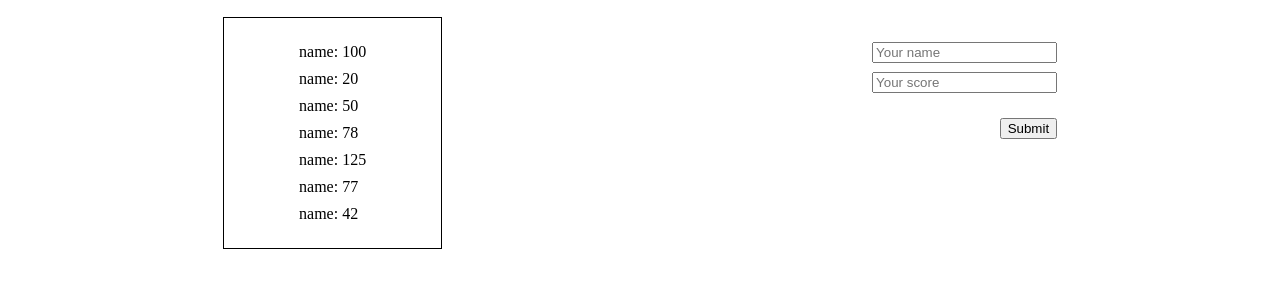
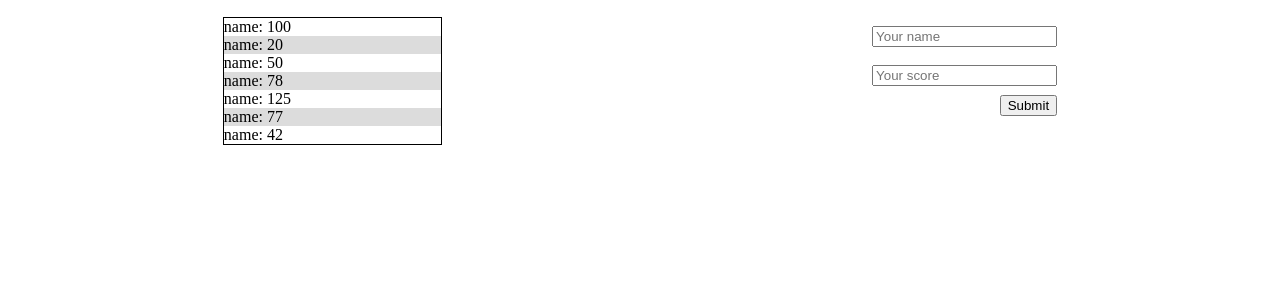
Before and after one commit to astroboyReloaded/Leaderboard, a website built with webpack: page src/index.html in a window 1280 px wide. Shown: the part 130-418 px from the top of the page. Built offline with nearby package versions, Linux system fonts and the light colour scheme.

Commit message:
Add submitScore.js module

```diff
--- a/src/index.js
+++ b/src/index.js
@@ -1,6 +1,17 @@
 import './style.css';
-import { renderScores } from './modules/store';
+import renderScores from './modules/renderScores.js';
+import submitScore from './modules/submitScore.js';
+
+const [refreshBtn, submitBtn] = document.getElementsByTagName('button');
 
 window.onload = () => {
   renderScores();
 };
+
+refreshBtn.onclick = () => {
+  renderScores();
+};
+
+submitBtn.onclick = (e) => {
+  submitScore(e);
+};
--- /dev/null
+++ b/src/modules/renderScores.js
@@ -0,0 +1,13 @@
+import Scores from '../../temporaryDb.js';
+
+const scoresDiv = document.getElementById('scores');
+
+const renderScores = () => {
+  scoresDiv.innerHTML = `<ul class="scoresUl">
+    ${Scores.map(
+    (score) => `<li class="scoreLi">${score.name}: ${score.score}</li>`,
+  ).join('')}
+  </ul>`;
+};
+
+export default renderScores;
--- a/src/modules/store.js
+++ /dev/null
@@ -1,11 +0,0 @@
-import { Scores } from '../../temporaryDb';
-
-const scoresDiv = document.getElementById('scores');
-
-const renderScores = () => {
-  scoresDiv.innerHTML = `<ul>
-    ${Scores.map((score) => `<li>${score.name}: ${score.score}</li>`).join('')}
-  </ul>`;
-};
-
-export { renderScores };
--- /dev/null
+++ b/src/modules/submitScore.js
@@ -0,0 +1,5 @@
+const submitScore = (e) => {
+  e.preventDefault();
+};
+
+export default submitScore;
--- a/src/style.css
+++ b/src/style.css
@@ -10,13 +10,29 @@ main {
   align-items: center;
 }
 
-#scores {
-  border: 1px solid black;
-}
-
 #refresh-btn {
   margin: 9px;
   height: fit-content;
+}
+
+#scores {
+  border: 1px solid black;
+  padding: 0;
+}
+
+.scoresUl {
+  display: flex;
+  flex-direction: column;
+  width: 100%;
+  justify-content: flex-start;
+}
+
+.scoreLi {
+  display: flex;
+}
+
+.scoreLi:nth-child(even) {
+  background-color: gainsboro;
 }
 
 /****************** Add */
@@ -27,11 +43,12 @@ form {
 }
 
 ul {
+  margin: 0;
   padding: 0;
+  list-style: none;
 }
 
-li {
-  list-style: none;
+input {
   margin-block: 9px;
 }
 
--- a/temporaryDb.js
+++ b/temporaryDb.js
@@ -28,4 +28,4 @@ const Scores = [
     score: 42,
   },
 ];
-export { Scores };
+export default Scores;
```
Also changed, not shown: dist/index.html, 1 other file.
